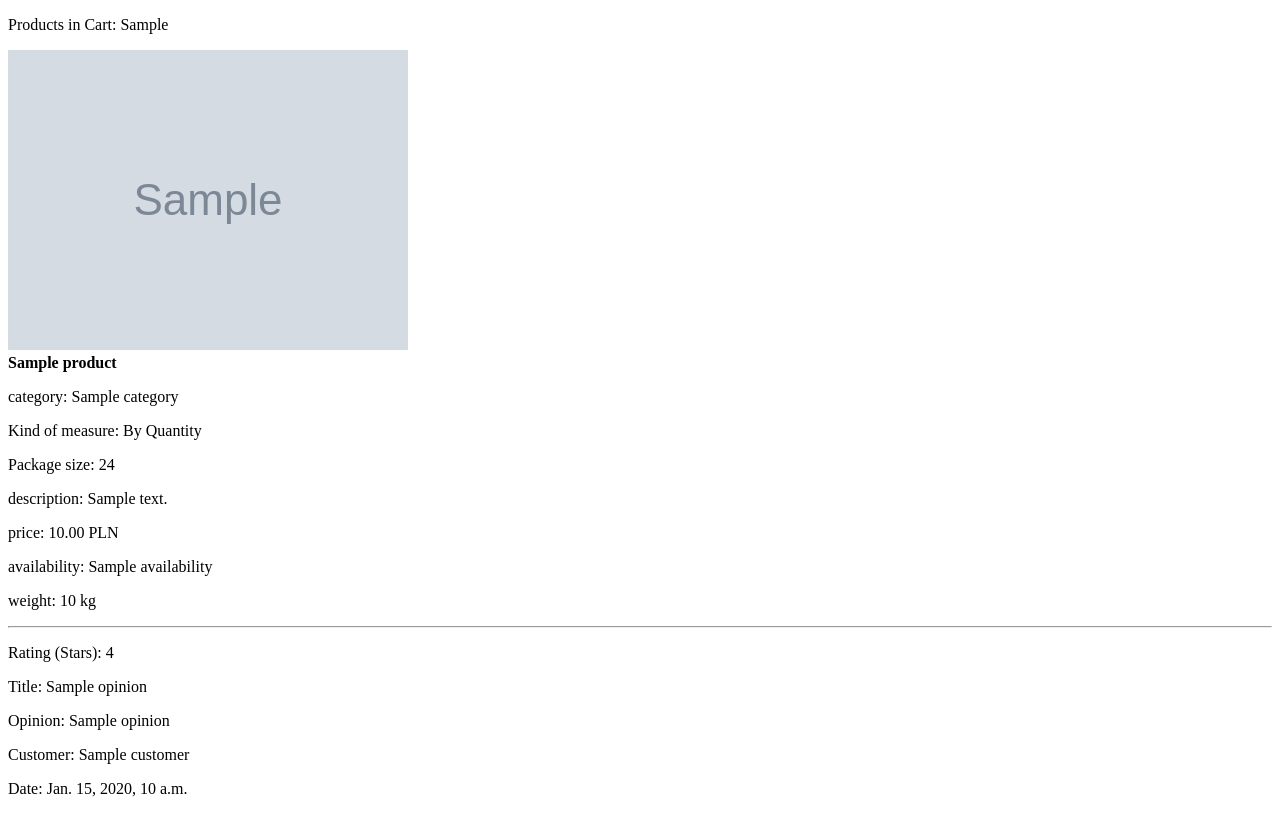
After one commit to jdoktor90/CarmeLove_Manufacture, a Django app: template store/templates/product.html in a window 1280 px wide. The commit adds this page. Run offline with Django 3.2, Linux system fonts and the light colour scheme; the template is opened without the code that fills it: most values are stand-ins (such as "Sample title", 1, 10 or a date in 2020); grey boxes marked "Sample" are stand-in pictures.

Commit message:
feature(cl): list opinions of a product and detail view for product

```diff
--- /dev/null
+++ b/store/templates/product.html
@@ -0,0 +1,69 @@
+{% extends 'main.html' %}
+{% load static %}
+{% block content %}
+
+<div>
+
+    <img src="{{ product.imageURL }}">
+    <div>
+        <strong>{{ product.name }}</strong>
+        <p>category: {{ product.category }}</p>
+
+        {% if product.measure == 1 %}
+            <p>Kind of measure: By Weight</p>
+        {% else %}
+            <p>Kind of measure: By Quantity</p>
+        {% endif %}
+
+        {% if product.package == 1 %}
+            <p>Package size: 100 gr</p>
+        {% elif product.package == 2 %}
+            <p>Package size: 250 gr</p>
+        {% elif product.package == 3 %}
+            <p>Package size: 500 gr</p>
+        {% elif product.package == 4 %}
+            <p>Package size: 1 kg</p>
+        {% elif product.package == 5 %}
+            <p>Package size: 1</p>
+        {% elif product.package == 6 %}
+            <p>Package size: 4</p>
+        {% elif product.package == 7 %}
+            <p>Package size: 6</p>
+        {% elif product.package == 8 %}
+            <p>Package size: 12</p>
+        {% else %}
+            <p>Package size: 24</p>
+        {% endif %}
+
+        <p>description: {{ product.description }}</p>
+        <p>price: {{ product.price|floatformat:2 }} PLN</p>
+        <p>availability: {{ product.availability }}</p>
+
+        {% if product.weight %}
+            <p>weight: {{ product.weight }} kg</p>
+        {% endif %}
+
+        {% if product.digital %}
+            <p>Digital</p>
+        {% endif %}
+        <hr>
+    </div>
+</div>
+
+<div>
+    {% if opinions %}
+        {% for opinion in opinions %}
+            <div>
+                <p>Rating (Stars): {{ opinion.rating }}</p>
+                <p>Title: {{ opinion.title }}</p>
+                <p>Opinion: {{ opinion.opinion }}</p>
+                <p>Customer: {{ opinion.customer }}</p>
+                <p>Date: {{ opinion.date_created }}</p>
+            </div>
+        {% endfor %}
+    {% else %}
+        <p>This product has no opinin yet. You can be first!</p>
+    {% endif %}
+</div>
+
+{% endblock content %}
--- a/store/templates/store.html
+++ b/store/templates/store.html
@@ -52,6 +52,7 @@
             {% if product.digital %}
                 <p>Digital</p>
             {% endif %}
+            <a href="{% url 'product' product.id %}">More...</a>
 
             <hr>
         </div>
```
Also changed, not shown: store/urls.py (+6 -5 lines), store/views.py (+24 -2 lines).
